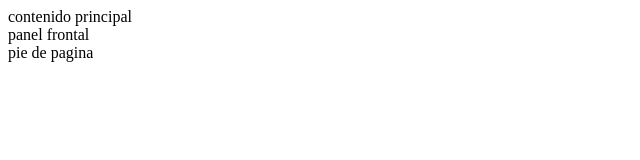
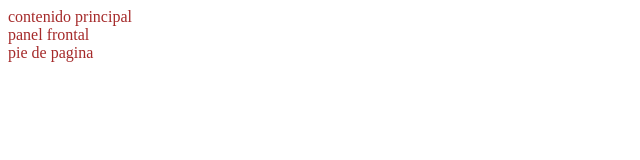
Before and after one commit to MoraBoop/prueba, a plain HTML site: page index.html in a window 1280 px wide. Shown: the whole page, without its empty margins (0-640 px from the left). Drawn offline with Linux system fonts and the light colour scheme.

Commit message:
letra color marron

```diff
--- a/index.html
+++ b/index.html
@@ -3,6 +3,7 @@
 <head>
     <meta charset="UTF-8">
     <meta name="viewport" content="width=device-width, initial-scale=1.0">
+    <link rel="stylesheet" href="style.css">
     <title>Document</title>
 </head>
 <body>
--- /dev/null
+++ b/style.css
@@ -0,0 +1,3 @@
+body {
+    color: brown;
+}
```
